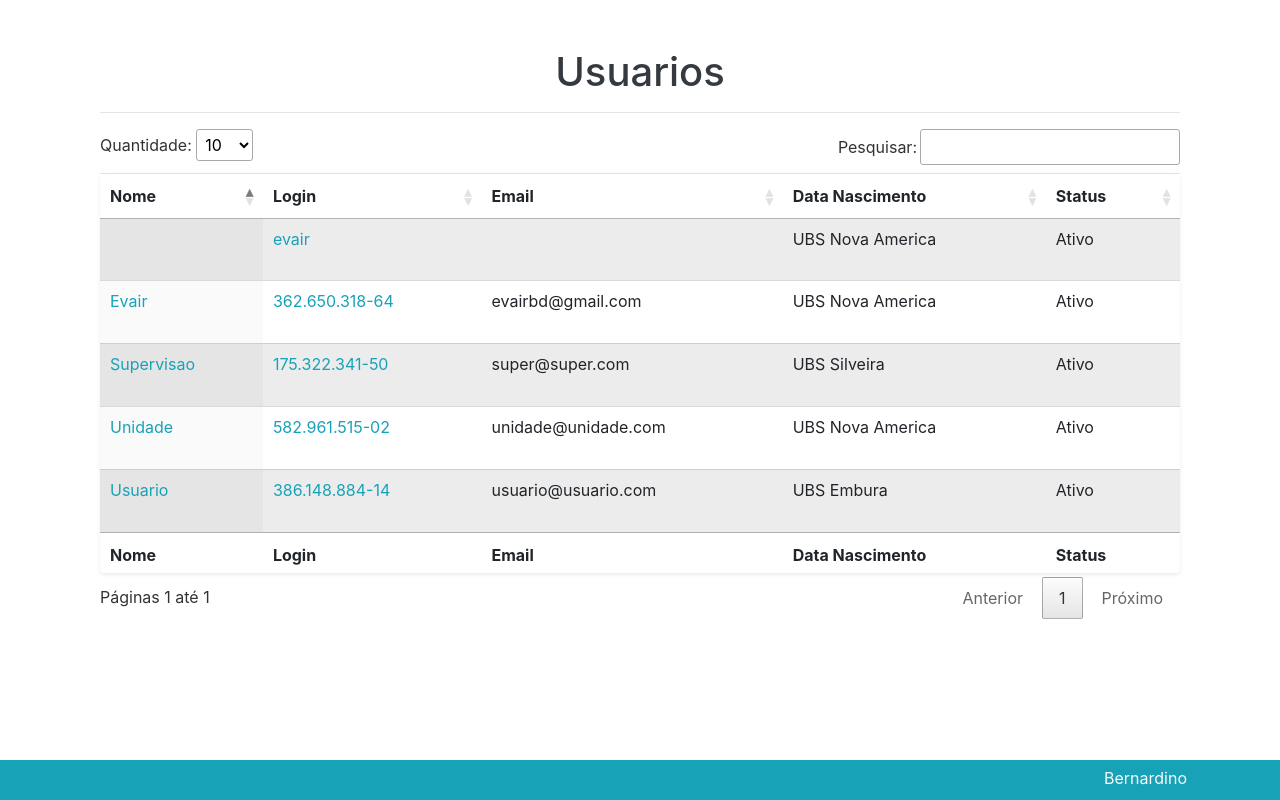
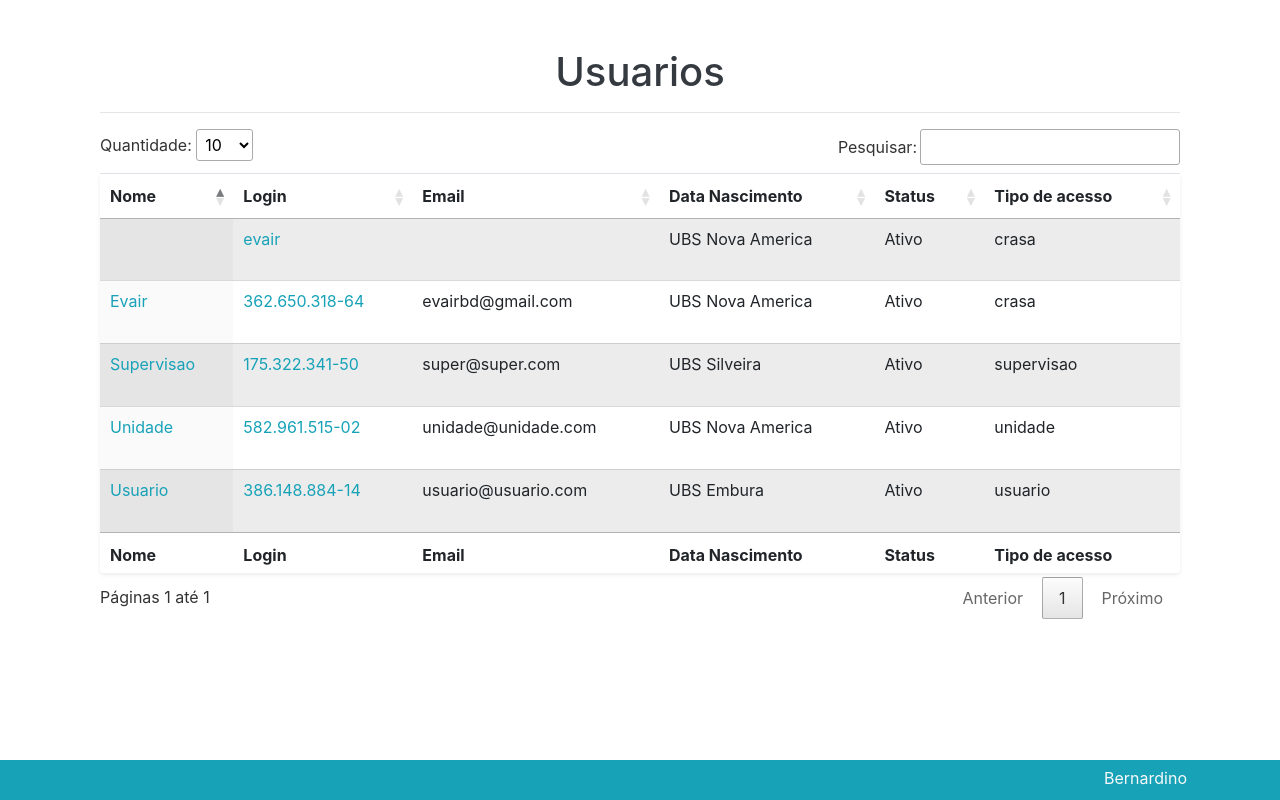
Before and after one commit to evairb/crasa, a Django app: page /admin/userlist/ in a window 1280 px wide. Shown: the part 56-856 px from the top of the page. Run offline with Django 4.2, Linux system fonts and the light colour scheme; a user stored in the database is signed in; data comes from the database, SQL or seed files in the repository; both versions use the stored data as it was after the commit; some libraries are stand-ins or nearby versions.

Commit message:
nivel acesso relatorio

```diff
--- a/unidade/templates/autorizar.html
+++ b/unidade/templates/autorizar.html
@@ -24,6 +24,8 @@
                 <dt>Email</dt>
                 <dd>{{usuario.email}}</dd>
 
+                <dt>Nivel de acesso</dt>
+                {{userperfilform|crispy}}
 
                 <dt>Status</dt>
                 {{ userform|crispy }}
--- a/unidade/templates/user_list.html
+++ b/unidade/templates/user_list.html
@@ -20,6 +20,7 @@
                         <th>Email</th>
                         <th>Data Nascimento</th>
                         <th>Status</th>
+                        <th>Tipo de acesso</th>
                     </tr>
                 </thead>
                 <tbody>
@@ -34,7 +35,7 @@
                             {% else %}
                                 <td>Inativo</td>
                             {% endif %}
-
+                            <td>{{p.perfil.nivel_acesso}}</td>
                         </tr>
                     {% endfor %}
                 </tbody>
@@ -45,6 +46,7 @@
                         <th>Email</th>
                         <th>Data Nascimento</th>
                         <th>Status</th>
+                        <th>Tipo de acesso</th>
                     </tr>
                 </tfoot>
             </table>
--- a/unidade/views.py
+++ b/unidade/views.py
@@ -6,6 +6,7 @@ from django.contrib import messages
 from utils.email import mail
 from django.utils.decorators import method_decorator
 from django.contrib.auth.decorators import login_required
+from utils.acesso import nivel_acesso_user
 
 
 # Create your views here.
@@ -13,9 +14,34 @@ from django.contrib.auth.decorators import login_required
 class UserList(TemplateView):
     template_name = "user_list.html"
     def get(self, *args, **kwargs):
-        if not self.request.user.is_superuser:
+
+        # if not self.request.user.is_superuser:
+        #     return redirect('usuario:formlist')
+        # user_list= models.User.objects.all()
+
+
+
+
+
+        nivel = self.request.user.perfil.nivel_acesso
+        filtro = self.request.user.perfil.unidade
+
+        if nivel == 'usuario':
             return redirect('usuario:formlist')
-        user_list= models.User.objects.all()
+
+        else:
+            if nivel ==  'crasa':
+                user_list= models.User.objects.all()
+
+
+            else:
+                q = nivel_acesso_user(nivel,filtro)
+                user_list= models.User.objects.filter(q)
+
+
+
+
+
         return render(*args, "user_list.html", {'user_list':user_list})
 
 
@@ -25,13 +51,21 @@ def atualizar(request,id_form):
         usuario = models.User.objects.filter(id=id_form).first()
         contexto = {
             'userform' : forms.AutoForm(data=request.POST or None,instance=usuario),
-            'usuario' : usuario
+            'usuario' : usuario,
+            'userperfilform' : forms.AutoPerfilForm(data=request.POST or None, instance=usuario.perfil),
             }
+        ativo = usuario.is_active
+
         userform = contexto['userform']
+        userperfilform = contexto['userperfilform']
         if request.method == 'POST':
             usuario = userform.save(commit=False)
             usuario.save()
-            if usuario.is_active:
+
+            usuario.perfil = userperfilform.save(commit=False)
+            usuario.perfil
+            #if usuario.is_active:
+            if usuario.is_active != ativo and usuario.is_active:
                 mail(usuario.email,usuario,usuario.pk)
             return redirect('unidade:userlist')
         return render(request, 'autorizar.html', contexto)
--- a/usuario/forms.py
+++ b/usuario/forms.py
@@ -11,7 +11,7 @@ class PerfilForm(forms.ModelForm):
   class Meta:
     model = models.Perfil
     fields = '__all__'
-    exclude = ('usuario',)
+    exclude = ('usuario','nivel_acesso',)
 
 
 class UserForm(forms.ModelForm):
--- a/usuario/models.py
+++ b/usuario/models.py
@@ -18,10 +18,19 @@ class Perfil(models.Model):
     rg = models.CharField(max_length=60)
     unidade = models.ForeignKey(Unidade, on_delete=models.SET_NULL, null=True)
     fone = models.CharField(max_length=14)
+    NIVEL_ACESSO_CHOICE = (
+        ('crasa', 'Crasa'),
+        ('supervisao', 'Supervisão'),
+        ('unidade', 'Unidade'),
+        ('usuario', 'Usuario'),
+        ('inativo', 'Inativo'),
+    )
+    nivel_acesso = models.CharField(max_length=16, default='inativo', choices=NIVEL_ACESSO_CHOICE)
 
 
     def __str__(self):
-        return f'{self.usuario.first_name}'
+        return f'{self.usuario.first_name},{self.usuario.perfil.nivel_acesso} '
+
 
 
     def clean(self):
--- a/usuario/templates/formulario/form_list.html
+++ b/usuario/templates/formulario/form_list.html
@@ -27,7 +27,7 @@
                 </thead>
                 <tbody>
                     {% for p in form_list %}
-                    {% if request.user.perfil.unidade == p.unidade %}
+                    {% comment %} {% if request.user.perfil.unidade == p.unidade %}                                            {% endcomment %}
                         <tr>
                             <td><a href="{% url 'usuario:detalhes' p.id %}">{{p.iniciais}}</a></td>
                             <td><a href="{% url 'usuario:detalhes' p.id %}">{{p.cpf}}</a></td>
@@ -46,7 +46,7 @@
 
 
                         </tr>
-                    {% endif %}
+                    {% comment %} {% endif %}                                           {% endcomment %}
                     {% endfor %}
                 </tbody>
                 <tfoot>
```
Also changed, not shown: relatorio/templates/detalhado.html (+11 -1 lines), relatorio/views.py (+25 -13 lines), unidade/forms.py (+8 -0 lines), usuario/views.py (+11 -5 lines), utils/acesso.py (added, +38 -0 lines), db.sqlite3, relatorio/migrations/0001_initial.py (added), relatorio/urls.py (line endings or trailing spaces), usuario/migrations/0012_perfil_nivel_acesso_alter_perfil_fone.py (added), usuario/migrations/0013_alter_perfil_nivel_acesso.py (added).
